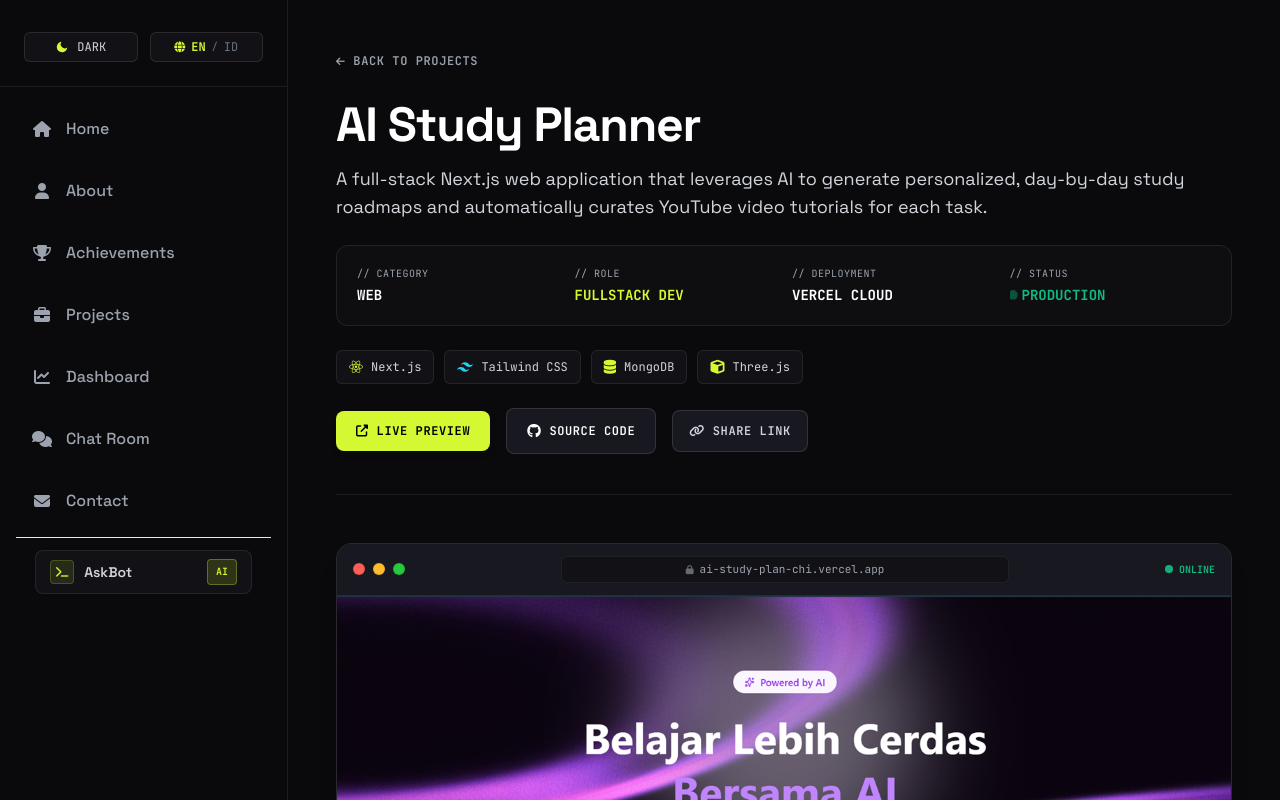
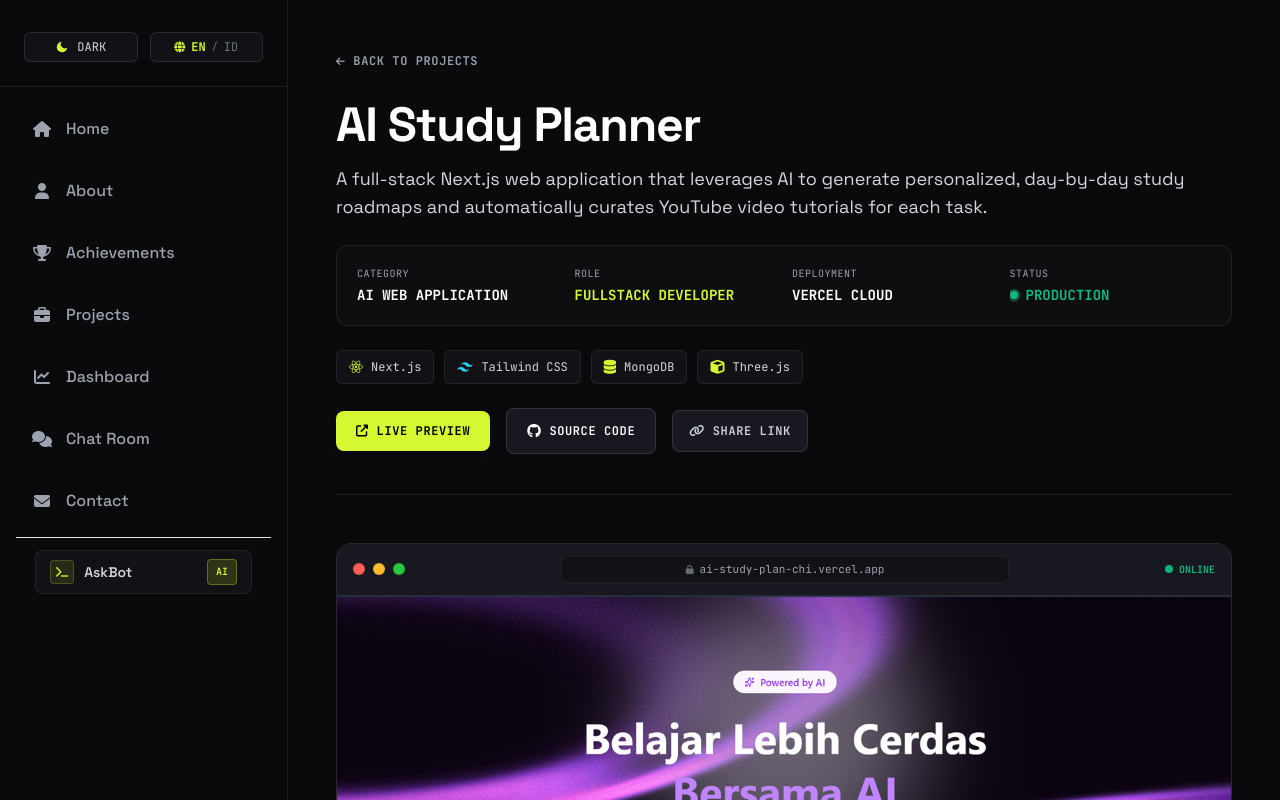
Before and after one commit to fernandayoga/my-portofolio-FE, a React (Vite) app: page /projects/ai-study-planner in a window 1280 px wide. Shown: the top 800 px of the page. Built offline with nearby package versions, Linux system fonts and the light colour scheme; no server answers.

Commit message:
progress detail project II

```diff
--- a/src/data/aiStudyPlanner.js
+++ b/src/data/aiStudyPlanner.js
@@ -17,6 +17,10 @@ export const aiStudyPlanner = {
     id: "Aplikasi web Next.js full-stack yang memanfaatkan AI untuk menghasilkan peta jalan studi harian yang dipersonalisasi dan secara otomatis menyusun tutorial video YouTube untuk setiap tugas."
   },
   category: "web",
+  categoryLabel: { en: "AI Web Application", id: "Aplikasi Web AI" },
+  role: { en: "Fullstack Developer", id: "Fullstack Developer" },
+  deployment: "Vercel Cloud",
+  status: { en: "Production", id: "Produksi" },
   mainImage: AiStudyPlannerMain,
   etalase: etalaseAiStudyPlanner,
   technologies: [
--- a/src/data/aiTravelPlanner.js
+++ b/src/data/aiTravelPlanner.js
@@ -14,6 +14,10 @@ export const aiTravelPlanner = {
     id: "Aplikasi web Next.js full-stack yang memanfaatkan AI generatif untuk menyusun itinerary perjalanan harian yang dipersonalisasi dan rincian anggaran secara instan."
   },
   category: "web",
+  categoryLabel: { en: "AI Travel App", id: "Aplikasi Travel AI" },
+  role: { en: "Fullstack Developer", id: "Fullstack Developer" },
+  deployment: "Vercel Cloud",
+  status: { en: "Production", id: "Produksi" },
   mainImage: AiTravelPlannerMain,
   etalase: etalaseAiTravelPlanner,
   technologies: [
--- a/src/data/financeTracker.js
+++ b/src/data/financeTracker.js
@@ -18,6 +18,10 @@ export const financeTracker = {
       id: "Aplikasi web keuangan pribadi yang dibangun dengan React dan Express. Dilengkapi fitur pelacakan pendapatan & pengeluaran, visualisasi analitik pengeluaran, dan wawasan keuangan bertenaga AI dalam satu aplikasi."
     },
     category: "web",
+    categoryLabel: { en: "Web Application", id: "Aplikasi Web" },
+    role: { en: "Fullstack Developer", id: "Fullstack Developer" },
+    deployment: "Vercel Cloud",
+    status: { en: "Production", id: "Produksi" },
     mainImage: FinanceTrackerMain,
     etalase: etalaseFinance,
 
--- a/src/data/personalPortfolio.js
+++ b/src/data/personalPortfolio.js
@@ -21,6 +21,10 @@ export const personalPortfolio = {
       id: "Portofolio pribadi modern yang memamerkan proyek, analitik GitHub real-time, dan fitur interaktif dengan desain yang bersih dan responsif."
     },
     category: "web",
+    categoryLabel: { en: "Web Application", id: "Aplikasi Web" },
+    role: { en: "Fullstack Developer", id: "Fullstack Developer" },
+    deployment: "Vercel Cloud",
+    status: { en: "Production", id: "Produksi" },
     mainImage: mainImagePort,
     etalase: etalasePorto,
 
--- a/src/data/promptLensAi.js
+++ b/src/data/promptLensAi.js
@@ -12,6 +12,10 @@ export const promptLensAi = {
     id: "Aplikasi web full-stack yang mengubah gambar referensi apa pun menjadi prompt pembuatan gambar AI yang terperinci dan siap pakai menggunakan model visi OpenRouter — dengan kontrol mode dan tingkat detail, analisis visual, dan ekspor sekali klik."
   },
   category: "web",
+  categoryLabel: { en: "AI Vision Tool", id: "Alat AI Vision" },
+  role: { en: "Fullstack Developer", id: "Fullstack Developer" },
+  deployment: "Vercel Cloud",
+  status: { en: "Production", id: "Produksi" },
   mainImage: PromptLensMain,
   etalase: etalasePromptLens,
   technologies: [
--- a/src/data/ramadhanApp.js
+++ b/src/data/ramadhanApp.js
@@ -19,6 +19,10 @@ export const ramadhanApp = {
       id: "Aplikasi web Ramadhan yang dibangun dengan React menggunakan pendekatan offline-first. Jadwal shalat, Al-Qur'an, arah Kiblat, pelacak ibadah, dan jurnal puasa dalam satu aplikasi."
     },
     category: "web",
+    categoryLabel: { en: "Web Application", id: "Aplikasi Web" },
+    role: { en: "Frontend Developer", id: "Frontend Developer" },
+    deployment: "Vercel Cloud",
+    status: { en: "Production", id: "Produksi" },
     mainImage: mainImageRamadhan,
     etalase: EtalaseRmdhn,
 
--- a/src/data/umkmPos.js
+++ b/src/data/umkmPos.js
@@ -19,6 +19,10 @@ export const umkmPos = {
     id: "Aplikasi web Point of Sale (POS) dan manajemen inventori full-stack modern untuk UMKM ritel, dilengkapi asisten bisnis AI, upload foto produk Cloudinary, dan laporan keuangan real-time."
   },
   category: "web",
+  categoryLabel: { en: "POS Web System", id: "Sistem Web POS" },
+  role: { en: "Fullstack Developer", id: "Fullstack Developer" },
+  deployment: "Vercel Cloud",
+  status: { en: "Production", id: "Produksi" },
   mainImage: UmkmPosMain,
   etalase: etalaseUmkmPos,
   technologies: [
--- a/src/pages/DetailProject.jsx
+++ b/src/pages/DetailProject.jsx
@@ -1,4 +1,5 @@
 import React, { useEffect, useState } from "react";
+import { createPortal } from "react-dom";
 import { useParams, Link, useNavigate } from "react-router-dom";
 import { useTheme } from "../context/ThemeContext";
 import { useTranslation } from "react-i18next";
@@ -164,12 +165,12 @@ const DetailProject = () => {
             <div className={`font-mono text-[10px] uppercase tracking-wider mb-1 ${
               isDarkMode ? "text-gray-400" : "text-gray-500"
             }`}>
-              // CATEGORY
+              {t("categoryLabel", "CATEGORY")}
             </div>
             <div className={`font-mono text-xs sm:text-sm font-bold uppercase truncate ${
               isDarkMode ? "text-white" : "text-gray-900"
             }`}>
-              {project.category || "WEB APPLICATION"}
+              {project.categoryLabel ? getLoc(project.categoryLabel) : (project.category || "WEB APPLICATION")}
             </div>
           </div>
 
@@ -177,12 +178,12 @@ const DetailProject = () => {
             <div className={`font-mono text-[10px] uppercase tracking-wider mb-1 ${
               isDarkMode ? "text-gray-400" : "text-gray-500"
             }`}>
-              // ROLE
+              {t("roleLabel", "ROLE")}
             </div>
             <div className={`font-mono text-xs sm:text-sm font-bold uppercase truncate ${
               isDarkMode ? "text-[#D4F933]" : "text-[#2D5204]"
             }`}>
-              FULLSTACK DEV
+              {project.role ? getLoc(project.role) : "FULLSTACK DEV"}
             </div>
           </div>
 
@@ -190,12 +191,12 @@ const DetailProject = () => {
             <div className={`font-mono text-[10px] uppercase tracking-wider mb-1 ${
               isDarkMode ? "text-gray-400" : "text-gray-500"
             }`}>
-              // DEPLOYMENT
+              {t("deploymentLabel", "DEPLOYMENT")}
             </div>
             <div className={`font-mono text-xs sm:text-sm font-bold uppercase truncate ${
               isDarkMode ? "text-white" : "text-gray-900"
             }`}>
-              VERCEL CLOUD
+              {project.deployment ? getLoc(project.deployment) : "VERCEL CLOUD"}
             </div>
           </div>
 
@@ -203,11 +204,14 @@ const DetailProject = () => {
             <div className={`font-mono text-[10px] uppercase tracking-wider mb-1 ${
               isDarkMode ? "text-gray-400" : "text-gray-500"
             }`}>
-              // STATUS
+              {t("statusLabel", "STATUS")}
             </div>
-            <div className="font-mono text-xs sm:text-sm font-bold uppercase truncate text-emerald-500 flex items-center gap-1.5">
-              <span className="w-1.5 h-1.5 rounded-full bg-emerald-500 animate-ping"></span>
-              <span>PRODUCTION</span>
+            <div className="font-mono text-xs sm:text-sm font-bold uppercase truncate text-emerald-500 flex items-center gap-2">
+              <span className="relative flex h-2 w-2 flex-shrink-0">
+                <span className="animate-ping absolute inline-flex h-full w-full rounded-full bg-emerald-400 opacity-75"></span>
+                <span className="relative inline-flex rounded-full h-2 w-2 bg-emerald-500"></span>
+              </span>
+              <span className="truncate">{project.status ? getLoc(project.status) : "PRODUCTION"}</span>
             </div>
           </div>
         </div>
@@ -325,7 +329,7 @@ const DetailProject = () => {
 
               {/* Status Badge */}
               <div className="flex items-center gap-1.5 font-mono text-[10px] text-emerald-500 font-semibold">
-                <span className="w-2 h-2 rounded-full bg-emerald-500 animate-pulse"></span>
+                <span className="w-2 h-2 rounded-full bg-emerald-500 animate-pulse flex-shrink-0"></span>
                 <span className="hidden sm:inline">ONLINE</span>
               </div>
             </div>
@@ -635,56 +639,31 @@ const DetailProject = () => {
       </div>
 
       {/* Lightbox Modal for Gallery & Hero */}
-      {(activeImage !== null || heroZoom) && (
+      {(activeImage !== null || heroZoom) &&
+        createPortal(
           <div
-          className="fixed inset-0 z-[100] flex items-center justify-center bg-black/90 p-4 sm:p-6 backdrop-blur-md animate-backdrop-fade overscroll-contain touch-none select-none"
+            className="fixed inset-0 z-[9999] flex items-center justify-center bg-black/95 p-4 sm:p-6 md:p-8 backdrop-blur-md animate-backdrop-fade select-none"
             onClick={() => {
               setActiveImage(null);
               setHeroZoom(false);
             }}
             onWheel={(e) => e.stopPropagation()}
           >
-          {/* Floating Left Button (only when multiple gallery images) */}
-          {activeImage !== null && project.gallery && project.gallery.length > 1 && (
-            <button
-              onClick={(e) => {
-                e.stopPropagation();
-                setActiveImage((prev) => (prev > 0 ? prev - 1 : project.gallery.length - 1));
-              }}
-              className="absolute left-4 sm:left-8 top-1/2 -translate-y-1/2 z-20 w-11 h-11 rounded-full bg-black/70 hover:bg-[#D4F933] hover:text-black text-white border border-white/[0.2] flex items-center justify-center transition-all cursor-pointer shadow-2xl backdrop-blur-sm"
-              title="Previous Image (←)"
-            >
-              <i className="fas fa-chevron-left text-sm"></i>
-            </button>
-          )}
-
-          {/* Floating Right Button (only when multiple gallery images) */}
-          {activeImage !== null && project.gallery && project.gallery.length > 1 && (
-            <button
-              onClick={(e) => {
-                e.stopPropagation();
-                setActiveImage((prev) => (prev < project.gallery.length - 1 ? prev + 1 : 0));
-              }}
-              className="absolute right-4 sm:right-8 top-1/2 -translate-y-1/2 z-20 w-11 h-11 rounded-full bg-black/70 hover:bg-[#D4F933] hover:text-black text-white border border-white/[0.2] flex items-center justify-center transition-all cursor-pointer shadow-2xl backdrop-blur-sm"
-              title="Next Image (→)"
-            >
-              <i className="fas fa-chevron-right text-sm"></i>
-            </button>
-          )}
-
             <div
-            className="relative inline-flex flex-col items-end max-w-[92vw] animate-modal-zoom"
+              className="relative flex flex-col items-center max-w-[92vw] max-h-[92vh] animate-modal-zoom"
               onClick={(e) => e.stopPropagation()}
             >
               {/* Modal Controls Header */}
-            <div className="w-full flex items-center justify-between mb-2.5 font-mono text-xs text-white/80">
+              <div className="w-full flex items-center justify-between mb-3 font-mono text-xs text-white/80">
                 {activeImage !== null && project.gallery ? (
-                <span className="text-[#D4F933] font-semibold tracking-wider">
-                  [ {activeImage + 1} / {project.gallery.length} ]
+                  <span className="text-[#D4F933] font-semibold tracking-wider flex items-center gap-1.5 bg-[#121216] px-3 py-1 rounded-md border border-white/[0.1]">
+                    <span className="w-1.5 h-1.5 rounded-full bg-[#D4F933] animate-ping"></span>
+                    <span>[ {activeImage + 1} / {project.gallery.length} ]</span>
                   </span>
                 ) : (
-                <span className="text-[#D4F933] font-semibold tracking-wider">
-                  [ MAIN ARTIFACT PREVIEW ]
+                  <span className="text-[#D4F933] font-semibold tracking-wider flex items-center gap-1.5 bg-[#121216] px-3 py-1 rounded-md border border-white/[0.1]">
+                    <span className="w-1.5 h-1.5 rounded-full bg-[#D4F933] animate-ping"></span>
+                    <span>[ MAIN ARTIFACT PREVIEW ]</span>
                   </span>
                 )}
 
@@ -693,14 +672,15 @@ const DetailProject = () => {
                     setActiveImage(null);
                     setHeroZoom(false);
                   }}
-                className="group flex items-center gap-1.5 hover:text-[#D4F933] transition-colors cursor-pointer"
+                  className="group flex items-center gap-2 text-gray-300 hover:text-black hover:bg-[#D4F933] transition-all duration-200 cursor-pointer px-3 py-1 rounded-md bg-[#121216] border border-white/[0.15] hover:border-[#D4F933] hover:shadow-[0_0_16px_rgba(212,249,51,0.3)]"
                 >
-                <span className="tracking-wider">[ESC / CLOSE]</span>
-                <span className="text-xl leading-none transition-transform duration-200 group-hover:rotate-90">&times;</span>
+                  <span className="tracking-wider text-[11px] font-semibold">[ESC / CLOSE]</span>
+                  <span className="text-lg leading-none transition-transform duration-200 group-hover:rotate-90">&times;</span>
                 </button>
               </div>
 
-            {/* Displayed Image */}
+              {/* Displayed Image Container with Bold Cyber Lime Border & Ambient Glow */}
+              <div className="relative flex items-center justify-center overflow-hidden rounded-xl border-2 border-[#D4F933]/60 shadow-[0_0_40px_rgba(212,249,51,0.22)] bg-[#0E0E12]">
                 <img
                   src={
                     heroZoom
@@ -713,19 +693,24 @@ const DetailProject = () => {
                       : getLoc(project.gallery[activeImage].alt)
                   }
                   decoding="async"
-              className="max-h-[75vh] max-w-full w-auto h-auto object-contain rounded-lg shadow-2xl cursor-default border border-white/[0.12]"
+                  className="max-h-[66vh] sm:max-h-[70vh] max-w-[86vw] w-auto h-auto object-contain rounded-lg"
                 />
+              </div>
 
-            {/* Caption bar for gallery items */}
+              {/* Caption bar for gallery items — High Contrast Colored Card */}
               {activeImage !== null && project.gallery && project.gallery[activeImage]?.caption && (
-              <div className="w-full mt-3 p-3 rounded-lg bg-black/80 border border-white/[0.1] text-center">
-                <p className="text-xs sm:text-sm font-mono text-gray-300">
+                <div className="w-full mt-3 px-5 py-3 rounded-xl bg-[#121216] border border-[#D4F933]/45 shadow-[0_8px_32px_rgba(0,0,0,0.8),0_0_24px_rgba(212,249,51,0.14)] text-center backdrop-blur-md">
+                  <div className="flex items-center justify-center gap-2.5">
+                    <span className="w-2 h-2 rounded-full bg-[#D4F933] flex-shrink-0 animate-pulse"></span>
+                    <p className="text-xs sm:text-sm font-mono text-white font-medium tracking-wide">
                       {getLoc(project.gallery[activeImage].caption)}
                     </p>
                   </div>
+                </div>
               )}
             </div>
-        </div>
+          </div>,
+          document.body
         )}
     </div>
   );
--- a/src/translations/projectDetails.js
+++ b/src/translations/projectDetails.js
@@ -6,14 +6,16 @@ export const projectDetailsTranslations = {
         sourceCode: "Source Code",
         livePreview: "Live Preview",
         introduction: "Introduction",
-        techStak: "Tech Stak",
+        techStak: "Tech Stack",
         keyFeatures: "Key Features",
         viewAllProjects: "View All Projects",
-
+        categoryLabel: "CATEGORY",
+        roleLabel: "ROLE",
+        deploymentLabel: "DEPLOYMENT",
+        statusLabel: "STATUS",
 
         //project 1
         subDeskripsi1 : "Modern e-commerce platform for perfume shopping with advanced filtering and payment integration.",
-
     },
     id: {
         backButton: "Kembali Ke Proyek",
@@ -23,6 +25,10 @@ export const projectDetailsTranslations = {
         techStak: "Teknologi",
         keyFeatures: "Fitur Utama",
         viewAllProjects: "Lihat Semua Proyek",
+        categoryLabel: "KATEGORI",
+        roleLabel: "PERAN",
+        deploymentLabel: "DEPLOYMENT",
+        statusLabel: "STATUS",
 
         //project 1
         subDeskripsi1 : "Platform e-commerce modern untuk belanja parfum dengan filtering dan integrasi pembayaran yang canggih.",
```
Also changed, not shown: src/pages/Achievements.jsx (+15 -7 lines), src/pages/Projects.jsx (+14 -7 lines). Lines whose indentation alone changed are shown as unchanged.
